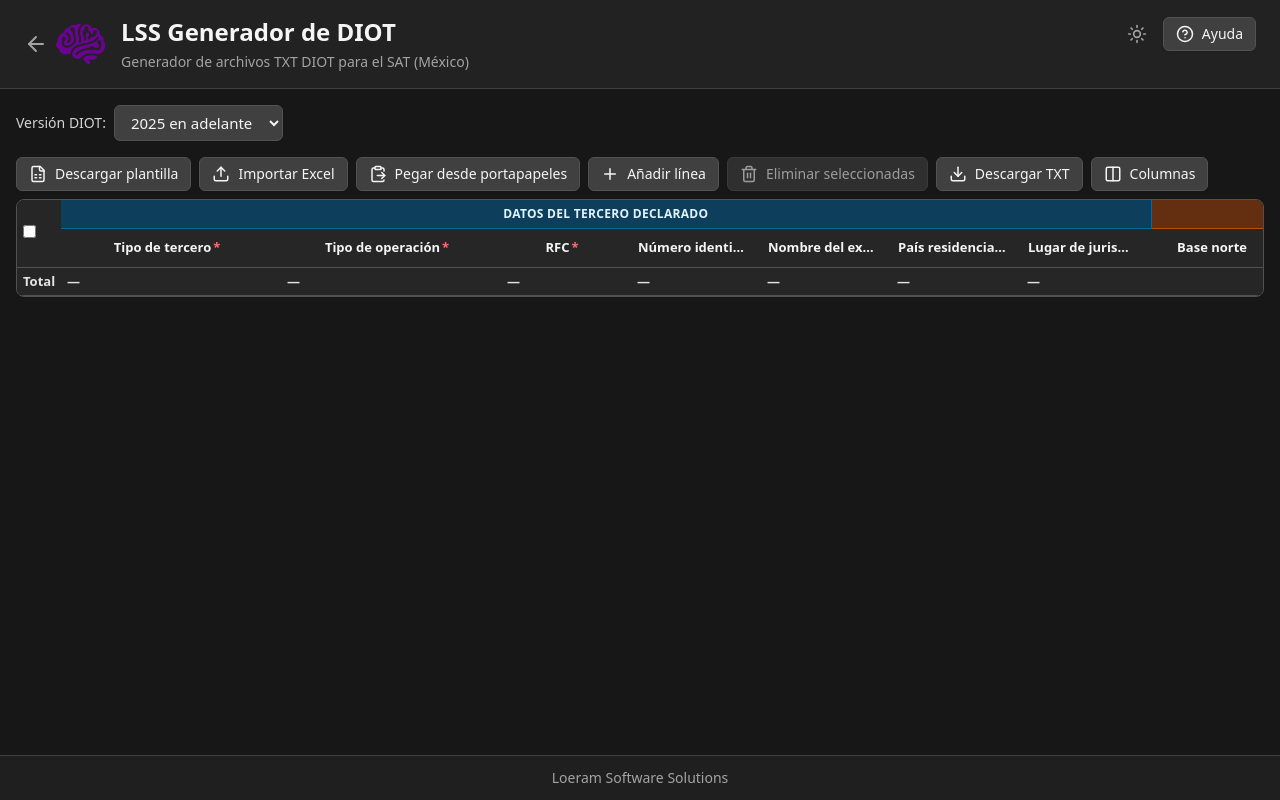
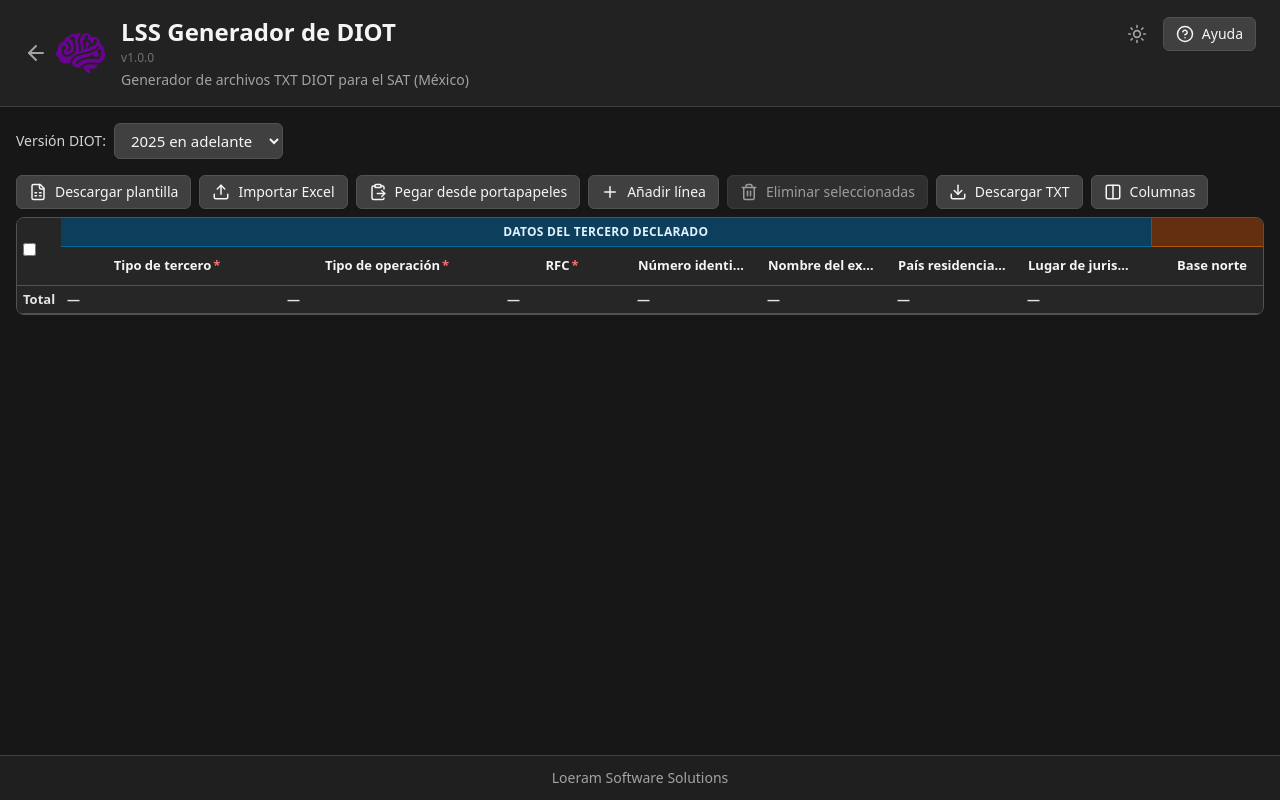
Before and after one commit to luislui/lss-diot, a React (Vite) app: page / in a window 1280 px wide. Built offline with nearby package versions, Linux system fonts and the light colour scheme.

Commit message:
Se maneja la version

```diff
--- a/package.json
+++ b/package.json
@@ -1,7 +1,7 @@
 {
   "name": "lss-generador-diot",
   "private": true,
-  "version": "0.0.0",
+  "version": "1.0.0",
   "type": "module",
   "packageManager": "pnpm@9.14.2",
   "scripts": {
--- a/src/App.tsx
+++ b/src/App.tsx
@@ -15,6 +15,7 @@
 import { validateRow } from './utils/validation'
 import { parsePastedToLines, hasPastedHeaders, parsePastedDataWithMapping } from './utils/pasteFromClipboard'
 import { hasDuplicateRfc, groupRowsByRfc } from './utils/groupByRfc'
+import { APP_VERSION } from './version'
 import logoShort from './assets/images/logo_loeram_short.png'
 
 type RowRecord = Record<string, string | number>
@@ -184,6 +185,7 @@
             </a>
             <div>
               <h1 className="m-0 text-2xl font-bold text-neutral-800 dark:text-neutral-100">LSS Generador de DIOT</h1>
+              <p className="mt-0.5 text-xs text-neutral-500 dark:text-neutral-500">v{APP_VERSION}</p>
               <p className="mt-1 text-sm text-neutral-600 dark:text-neutral-400">Generador de archivos TXT DIOT para el SAT (México)</p>
             </div>
           </div>
--- /dev/null
+++ b/src/version.ts
@@ -0,0 +1 @@
+export const APP_VERSION = '1.0.0'
```
